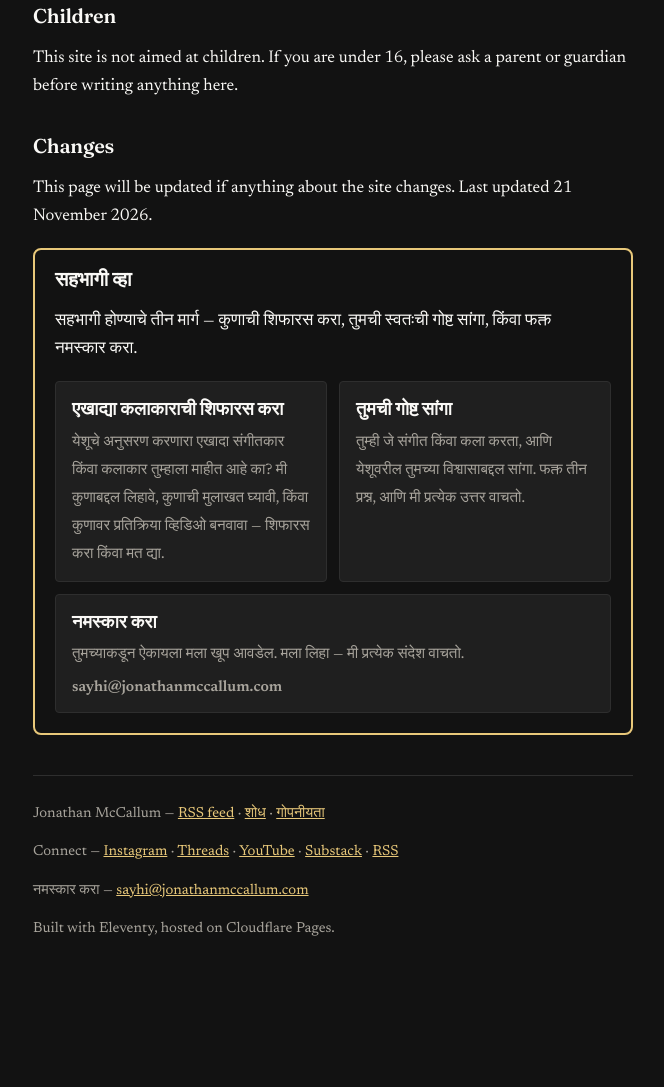
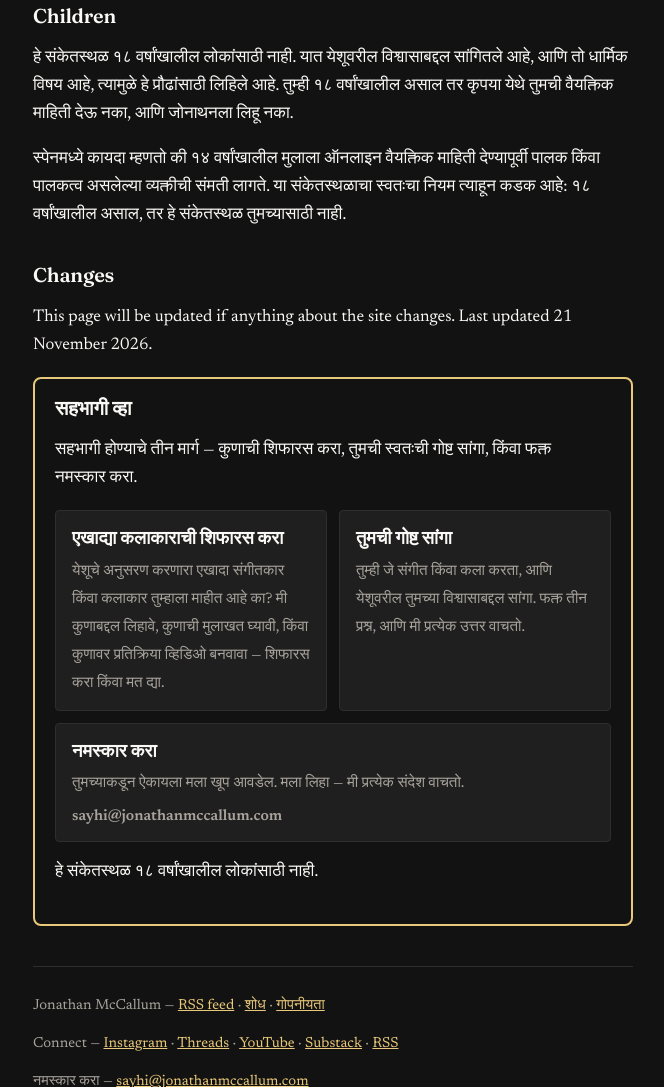
Before and after one commit to streamjonathan/jonathanmccallum-mr, an Eleventy site: page content/pages/privacy.md in a window 1280 px wide. Shown: the part 1669-2756 px from the top of the page, without its empty margins (307-971 px from the left). Before the commit the page ends 2672 px from the top, so only its background shows below. Built offline with nearby package versions, Linux system fonts and the light colour scheme; Eleventy itself is replaced by a stand-in of ours; files that its build step writes are made by us from their sources.

Commit message:
Add under-18 notice to Get involved box and Children section [mr]

```diff
--- a/_includes/get-involved.njk
+++ b/_includes/get-involved.njk
@@ -16,4 +16,5 @@
       <span class="get-involved__email" data-contact-email-text>मला ईमेल करा</span>
     </a>
   </div>
+  <p>हे संकेतस्थळ १८ वर्षांखालील लोकांसाठी नाही.</p>
 </section>
--- a/content/pages/privacy.md
+++ b/content/pages/privacy.md
@@ -42,7 +42,9 @@ The legal basis for the chat is legitimate interest: running a small site that a
 
 ## Children
 
-This site is not aimed at children. If you are under 16, please ask a parent or guardian before writing anything here.
+हे संकेतस्थळ १८ वर्षांखालील लोकांसाठी नाही. यात येशूवरील विश्वासाबद्दल सांगितले आहे, आणि तो धार्मिक विषय आहे, त्यामुळे हे प्रौढांसाठी लिहिले आहे. तुम्ही १८ वर्षांखालील असाल तर कृपया येथे तुमची वैयक्तिक माहिती देऊ नका, आणि जोनाथनला लिहू नका.
+
+स्पेनमध्ये कायदा म्हणतो की १४ वर्षांखालील मुलाला ऑनलाइन वैयक्तिक माहिती देण्यापूर्वी पालक किंवा पालकत्व असलेल्या व्यक्तीची संमती लागते. या संकेतस्थळाचा स्वतःचा नियम त्याहून कडक आहे: १८ वर्षांखालील असाल, तर हे संकेतस्थळ तुमच्यासाठी नाही.
 
 ## Changes
 
```
